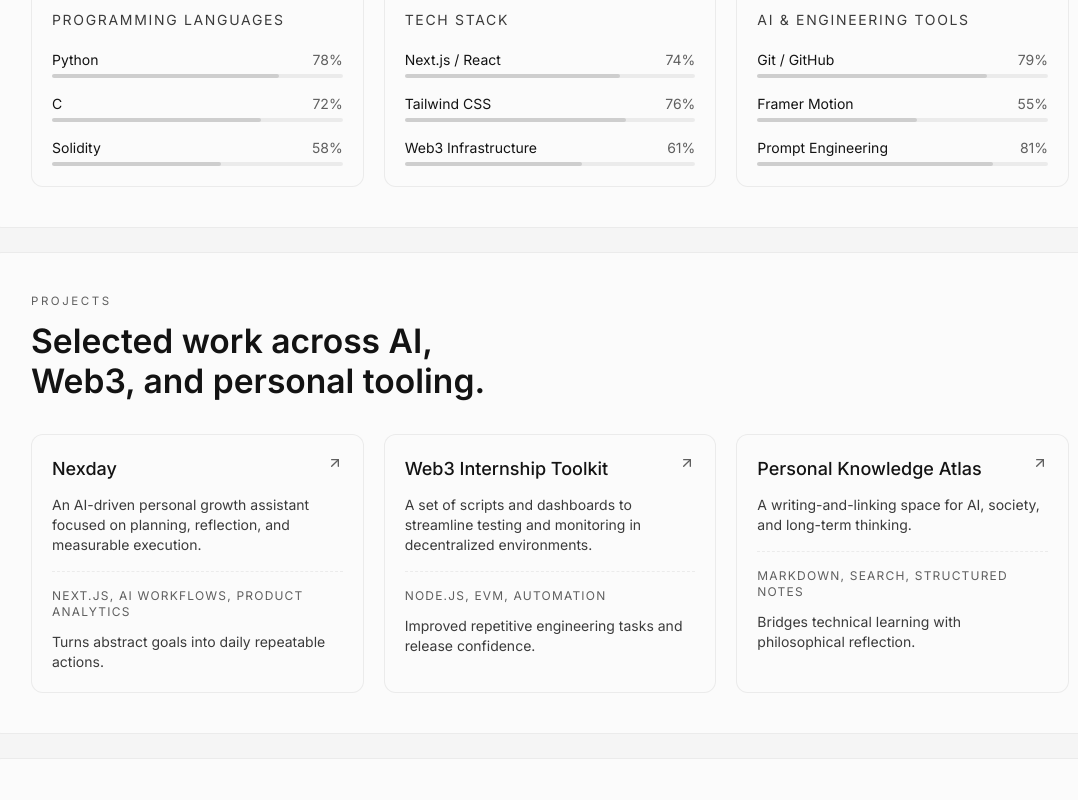
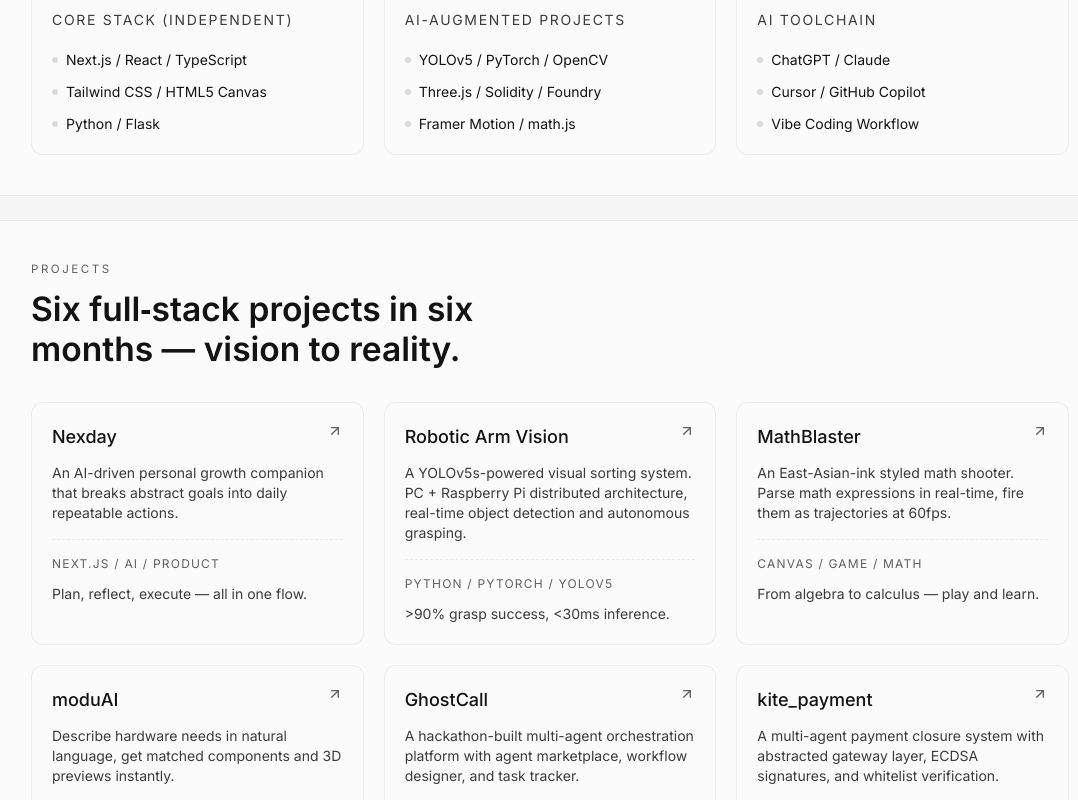
Before and after one commit to ChaseChai/chasechai-portfolio, a Next.js app: page / in a window 1280 px wide. Shown: the part 1420-2220 px from the top of the page, without its empty margins (90-1168 px from the left). Built offline with nearby package versions, Linux system fonts and the light colour scheme.

Commit message:
feat: update projects to 6 real projects, skills to 3-tier structure, add GitHub links to project cards

```diff
--- a/src/components/portfolio/projects.tsx
+++ b/src/components/portfolio/projects.tsx
@@ -10,6 +10,7 @@ type ProjectItem = {
   desc: string;
   stack: string;
   highlight: string;
+  github: string;
 };
 
 export function ProjectsSection() {
@@ -26,8 +27,11 @@ export function ProjectsSection() {
 
         <div className="mt-8 grid gap-5 md:grid-cols-3">
           {projects.map((project, index) => (
-            <motion.article
+            <motion.a
               key={project.name}
+              href={project.github}
+              target="_blank"
+              rel="noopener noreferrer"
               initial={{ opacity: 0, y: 22 }}
               whileInView={{ opacity: 1, y: 0 }}
               viewport={{ once: true, amount: 0.25 }}
@@ -37,7 +41,7 @@ export function ProjectsSection() {
                 ease: "easeInOut",
               }}
               whileHover={{ scale: 1.015 }}
-              className="group rounded-xl border border-[var(--line-soft)] bg-[var(--surface)] p-5"
+              className="group block rounded-xl border border-[var(--line-soft)] bg-[var(--surface)] p-5"
             >
               <div className="flex items-start justify-between gap-3">
                 <h3 className="text-lg font-medium text-[var(--foreground)]">
@@ -54,7 +58,7 @@ export function ProjectsSection() {
               <p className="mt-3 text-sm text-[var(--text-secondary)]">
                 {project.highlight}
               </p>
-            </motion.article>
+            </motion.a>
           ))}
         </div>
       </section>
--- a/src/components/portfolio/skills.tsx
+++ b/src/components/portfolio/skills.tsx
@@ -6,7 +6,7 @@ import { AnimatedReveal } from "./animated-reveal";
 
 type SkillGroup = {
   title: string;
-  items: Array<{ name: string; level: number }>;
+  items: Array<{ name: string }>;
 };
 
 const icons = [Code2, Cpu, Wrench];
@@ -36,21 +36,14 @@ export function SkillsSection() {
                   {group.title}
                 </h3>
 
-                <ul className="mt-5 space-y-4">
+                <ul className="mt-5 space-y-3">
                   {group.items.map((item) => (
-                    <li key={item.name}>
-                      <div className="mb-1 flex items-center justify-between text-sm">
-                        <span>{item.name}</span>
-                        <span className="text-[var(--text-muted)]">
-                          {item.level}%
-                        </span>
-                      </div>
-                      <div className="h-1 rounded bg-[var(--line-soft)]">
-                        <div
-                          className="h-1 rounded bg-[var(--line-strong)] transition-all duration-300 ease-in-out"
-                          style={{ width: `${item.level}%` }}
-                        />
-                      </div>
+                    <li
+                      key={item.name}
+                      className="flex items-center gap-2 text-sm text-[var(--text-primary)]"
+                    >
+                      <span className="h-1.5 w-1.5 shrink-0 rounded-full bg-[var(--line-strong)]" />
+                      <span>{item.name}</span>
                     </li>
                   ))}
                 </ul>
--- a/src/i18n/resources.ts
+++ b/src/i18n/resources.ts
@@ -51,54 +51,76 @@ export const resources = {
         title: "A practical toolkit for building meaningful products.",
         groups: [
           {
-            title: "Programming Languages",
+            title: "Core Stack (Independent)",
             items: [
-              { name: "Python", level: 78 },
-              { name: "C", level: 72 },
-              { name: "Solidity", level: 58 },
+              { name: "Next.js / React / TypeScript" },
+              { name: "Tailwind CSS / HTML5 Canvas" },
+              { name: "Python / Flask" },
             ],
           },
           {
-            title: "Tech Stack",
+            title: "AI-Augmented Projects",
             items: [
-              { name: "Next.js / React", level: 74 },
-              { name: "Tailwind CSS", level: 76 },
-              { name: "Web3 Infrastructure", level: 61 },
+              { name: "YOLOv5 / PyTorch / OpenCV" },
+              { name: "Three.js / Solidity / Foundry" },
+              { name: "Framer Motion / math.js" },
             ],
           },
           {
-            title: "AI & Engineering Tools",
+            title: "AI Toolchain",
             items: [
-              { name: "Git / GitHub", level: 79 },
-              { name: "Framer Motion", level: 55 },
-              { name: "Prompt Engineering", level: 81 },
+              { name: "ChatGPT / Claude" },
+              { name: "Cursor / GitHub Copilot" },
+              { name: "Vibe Coding Workflow" },
             ],
           },
         ],
       },
       projects: {
         kicker: "Projects",
-        title: "Selected work across AI, Web3, and personal tooling.",
+        title: "Six full‑stack projects in six months — vision to reality.",
         items: [
           {
             name: "Nexday",
-            desc: "An AI-driven personal growth assistant focused on planning, reflection, and measurable execution.",
-            stack: "Next.js, AI Workflows, Product Analytics",
-            highlight: "Turns abstract goals into daily repeatable actions.",
+            desc: "An AI-driven personal growth companion that breaks abstract goals into daily repeatable actions.",
+            stack: "Next.js / AI / Product",
+            highlight: "Plan, reflect, execute — all in one flow.",
+            github: "https://github.com/ChaseChai/nexday",
           },
           {
-            name: "Web3 Internship Toolkit",
-            desc: "A set of scripts and dashboards to streamline testing and monitoring in decentralized environments.",
-            stack: "Node.js, EVM, Automation",
-            highlight:
-              "Improved repetitive engineering tasks and release confidence.",
+            name: "Robotic Arm Vision",
+            desc: "A YOLOv5s-powered visual sorting system. PC + Raspberry Pi distributed architecture, real-time object detection and autonomous grasping.",
+            stack: "Python / PyTorch / YOLOv5",
+            highlight: ">90% grasp success, <30ms inference.",
+            github: "https://github.com/ChaseChai/yolov5-robotic-arm",
           },
           {
-            name: "Personal Knowledge Atlas",
-            desc: "A writing-and-linking space for AI, society, and long-term thinking.",
-            stack: "Markdown, Search, Structured Notes",
-            highlight:
-              "Bridges technical learning with philosophical reflection.",
+            name: "MathBlaster",
+            desc: "An East-Asian-ink styled math shooter. Parse math expressions in real-time, fire them as trajectories at 60fps.",
+            stack: "Canvas / Game / Math",
+            highlight: "From algebra to calculus — play and learn.",
+            github: "https://github.com/ChaseChai/MathBlaster",
+          },
+          {
+            name: "moduAI",
+            desc: "Describe hardware needs in natural language, get matched components and 3D previews instantly.",
+            stack: "Three.js / Hardware / AI",
+            highlight: "Natural language → hardware BOM, no magic.",
+            github: "https://github.com/ChaseChai/moduAI",
+          },
+          {
+            name: "GhostCall",
+            desc: "A hackathon-built multi-agent orchestration platform with agent marketplace, workflow designer, and task tracker.",
+            stack: "React / Agent / i18n",
+            highlight: "Dark/light themes, EN/ZH bilingual.",
+            github: "https://github.com/ChaseChai/ghostcall",
+          },
+          {
+            name: "kite_payment",
+            desc: "A multi-agent payment closure system with abstracted gateway layer, ECDSA signatures, and whitelist verification.",
+            stack: "Python / Solidity / EVM",
+            highlight: "7 pytest cases covering normal flows and edge scenarios.",
+            github: "https://github.com/ChaseChai/kite_payment",
           },
         ],
       },
@@ -149,7 +171,7 @@ export const resources = {
           },
           {
             year: "2026",
-            title: "Web3 实习",
+            title: "Web3 学习",
             description: "在去中心化基础设施场景中参与真实协作与工程实践。",
           },
           {
@@ -164,52 +186,76 @@ export const resources = {
         title: "一套面向真实问题的工程与产品工具箱。",
         groups: [
           {
-            title: "编程语言",
+            title: "核心栈（独立开发）",
             items: [
-              { name: "Python", level: 78 },
-              { name: "C", level: 72 },
-              { name: "Solidity", level: 58 },
+              { name: "Next.js / React / TypeScript" },
+              { name: "Tailwind CSS / HTML5 Canvas" },
+              { name: "Python / Flask" },
             ],
           },
           {
-            title: "技术栈",
+            title: "AI 辅助完成项目",
             items: [
-              { name: "Next.js / React", level: 74 },
-              { name: "Tailwind CSS", level: 76 },
-              { name: "Web3 基础设施", level: 61 },
+              { name: "YOLOv5 / PyTorch / OpenCV" },
+              { name: "Three.js / Solidity / Foundry" },
+              { name: "Framer Motion / math.js" },
             ],
           },
           {
-            title: "AI 与工程工具",
+            title: "AI 工具链",
             items: [
-              { name: "Git / GitHub", level: 79 },
-              { name: "Framer Motion", level: 55 },
-              { name: "Prompt Engineering", level: 81 },
+              { name: "ChatGPT / Claude" },
+              { name: "Cursor / GitHub Copilot" },
+              { name: "Vibe Coding 工作流" },
             ],
           },
         ],
       },
       projects: {
         kicker: "项目",
-        title: "围绕 AI、Web3 与个人工具的代表性实践。",
+        title: "六个月，六个全栈项目——愿景到落地。",
         items: [
           {
             name: "Nexday",
-            desc: "一个 AI 驱动的个人成长助手，聚焦计划、复盘与可衡量执行。",
-            stack: "Next.js, AI Workflows, Product Analytics",
-            highlight: "把抽象目标转化为可持续的日常行动。",
+            desc: "AI 驱动的个人成长伴侣，把抽象目标拆解为每天可执行的行动。",
+            stack: "Next.js / AI / 产品",
+            highlight: "计划、复盘、执行，一个流程闭环。",
+            github: "https://github.com/ChaseChai/nexday",
           },
           {
-            name: "Web3 实习工具集",
-            desc: "用于去中心化环境测试与监控的脚本和可视化面板。",
-            stack: "Node.js, EVM, Automation",
-            highlight: "降低重复工程成本，提升发布稳定性。",
+            name: "机械臂视觉分拣",
+            desc: "基于 YOLOv5s 的视觉分拣系统，PC + 树莓派分布式架构，实时检测与自主抓取。",
+            stack: "Python / PyTorch / YOLOv5",
+            highlight: "抓取成功率 >90%，推理 <30ms。",
+            github: "https://github.com/ChaseChai/yolov5-robotic-arm",
           },
           {
-            name: "知识图谱笔记",
-            desc: "围绕 AI、社会与长期主义的写作和连接空间。",
-            stack: "Markdown, Search, Structured Notes",
-            highlight: "把技术学习与思想表达连接在一起。",
+            name: "MathBlaster",
+            desc: "东方墨韵风格数学射击游戏，实时解析数学表达式并渲染为 60fps 弹道轨迹。",
+            stack: "Canvas / 游戏 / 数学",
+            highlight: "从代数到微积分，边玩边学。",
+            github: "https://github.com/ChaseChai/MathBlaster",
+          },
+          {
+            name: "moduAI",
+            desc: "用自然语言描述硬件需求，即时匹配元器件方案并提供 3D 预览。",
+            stack: "Three.js / 硬件 / AI",
+            highlight: "自然语言 → 硬件 BOM，所见即所得。",
+            github: "https://github.com/ChaseChai/moduAI",
+          },
+          {
+            name: "GhostCall",
+            desc: "黑客松限时开发的多 Agent 协作编排平台，含 Agent 市场、工作流设计、任务追踪。",
+            stack: "React / Agent / i18n",
+            highlight: "暗/亮双主题，中英双语。",
+            github: "https://github.com/ChaseChai/ghostcall",
+          },
+          {
+            name: "kite_payment",
+            desc: "多 Agent 支付闭环系统，支付网关抽象层，ECDSA 数字签名 + 白名单验证。",
+            stack: "Python / Solidity / EVM",
+            highlight: "7 项 pytest 覆盖正常流程与异常场景。",
+            github: "https://github.com/ChaseChai/kite_payment",
           },
         ],
       },
```
